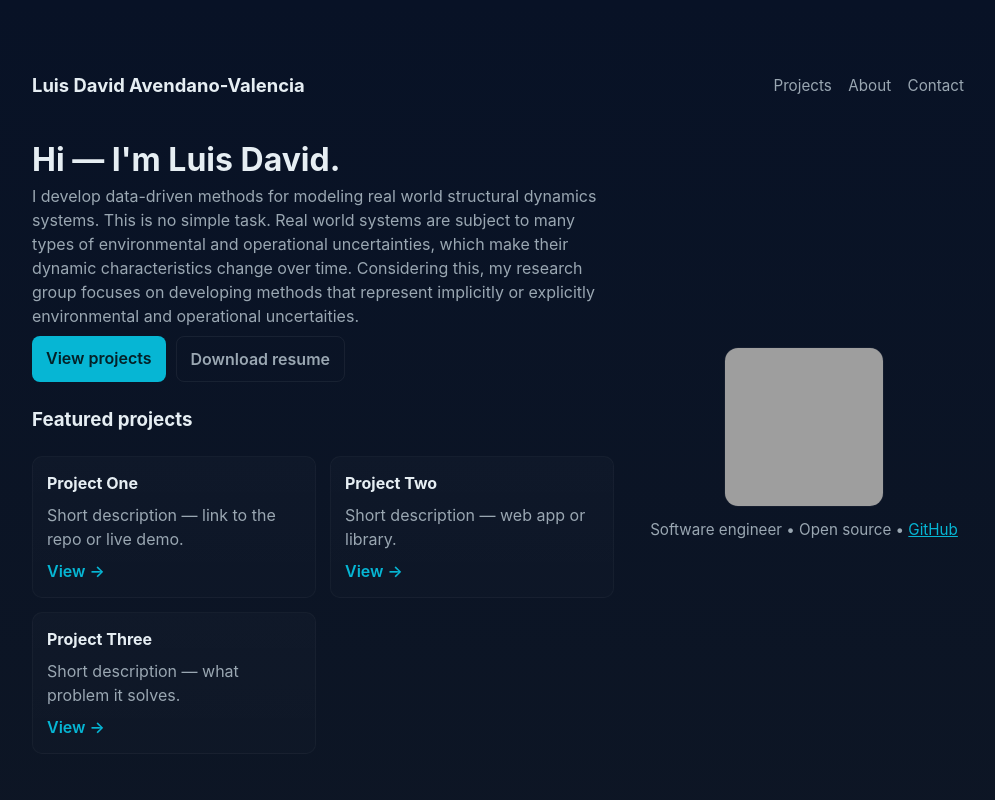
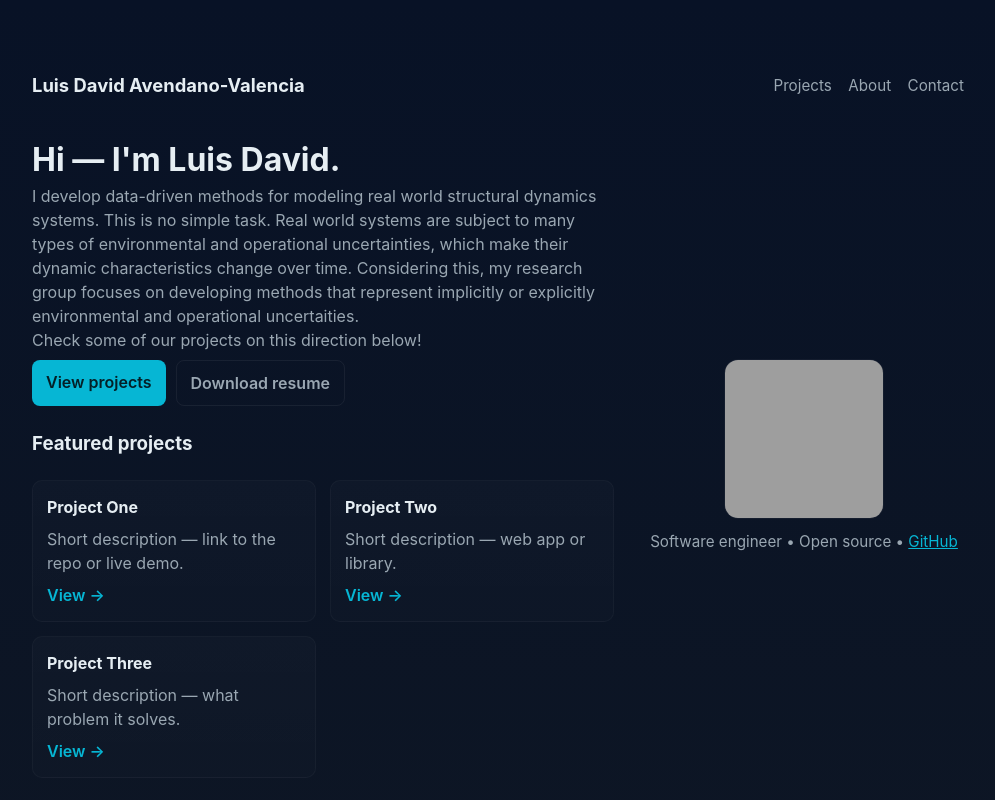
Before and after one commit to ldavendanov/ldavendanov.github.io, a plain HTML site: page index.html in a window 1280 px wide. Shown: the top 800 px of the page, without its empty margins (142-1137 px from the left). Drawn offline with Linux system fonts and the light colour scheme; grey boxes are pictures that could not be loaded.

Commit message:
Update introduction paragraph in index.html
Added a line to encourage visitors to check out projects.

```diff
--- a/index.html
+++ b/index.html
@@ -38,7 +38,7 @@
     <section class="hero" aria-labelledby="home-title">
       <div class="intro">
         <h1 id="home-title">Hi — I'm Luis David.</h1>
-        <p class="lead">I develop data-driven methods for modeling real world structural dynamics systems. This is no simple task. Real world systems are subject to many types of environmental and operational uncertainties, which make their dynamic characteristics change over time. Considering this, my research group focuses on developing methods that represent implicitly or explicitly environmental and operational uncertaities.  </p>
+        <p class="lead">I develop data-driven methods for modeling real world structural dynamics systems. This is no simple task. Real world systems are subject to many types of environmental and operational uncertainties, which make their dynamic characteristics change over time. Considering this, my research group focuses on developing methods that represent implicitly or explicitly environmental and operational uncertaities. </br> Check some of our projects on this direction below! </p>
         <div class="cta">
           <a class="btn" href="#projects">View projects</a>
           <a class="btn secondary" href="resume.pdf">Download resume</a>
```
